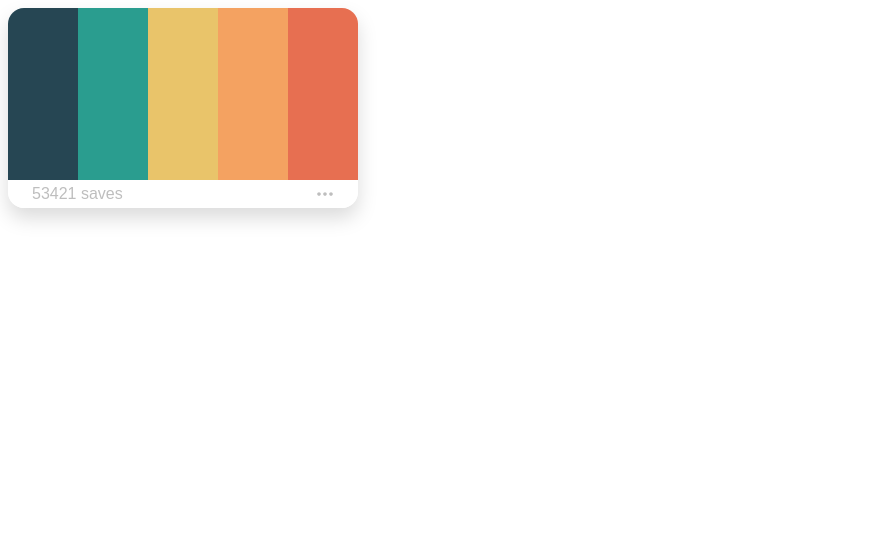
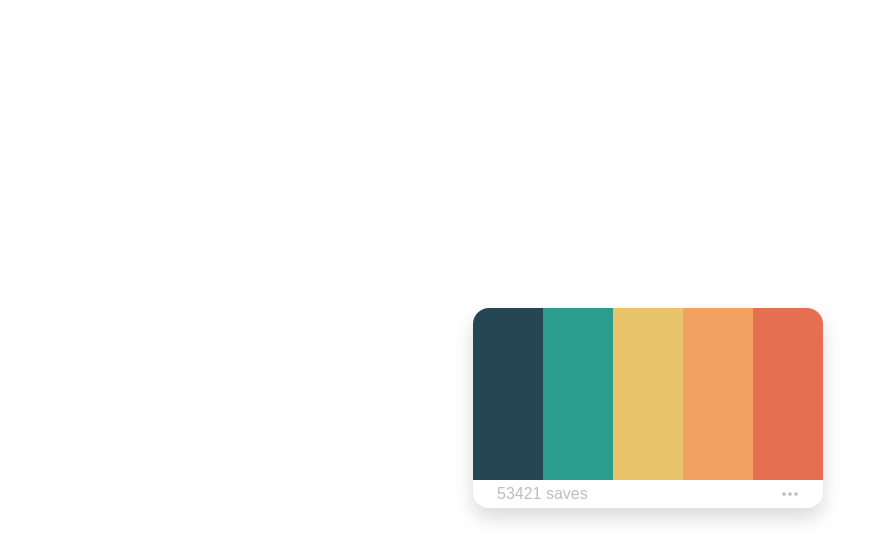
Before and after one commit to Abacus-Soft-BD-Limited/Color-Palette, a plain HTML site: page index.html in a window 1280 px wide. Shown: the whole page, without its empty margins (0-886 px from the left). Drawn offline with Linux system fonts and the light colour scheme.

Commit message:
Centered the Color Palette to the body.

```diff
--- a/styles/styles.css
+++ b/styles/styles.css
@@ -1,4 +1,10 @@
-/* From Uiverse.io by arshshaikh06 */
+body {
+	width: 100vw;
+	height: 100vh;
+	display: flex;
+	justify-content: center;
+	align-items: center;
+}
 .container {
 	height: 200px;
 	width: 350px;
```
